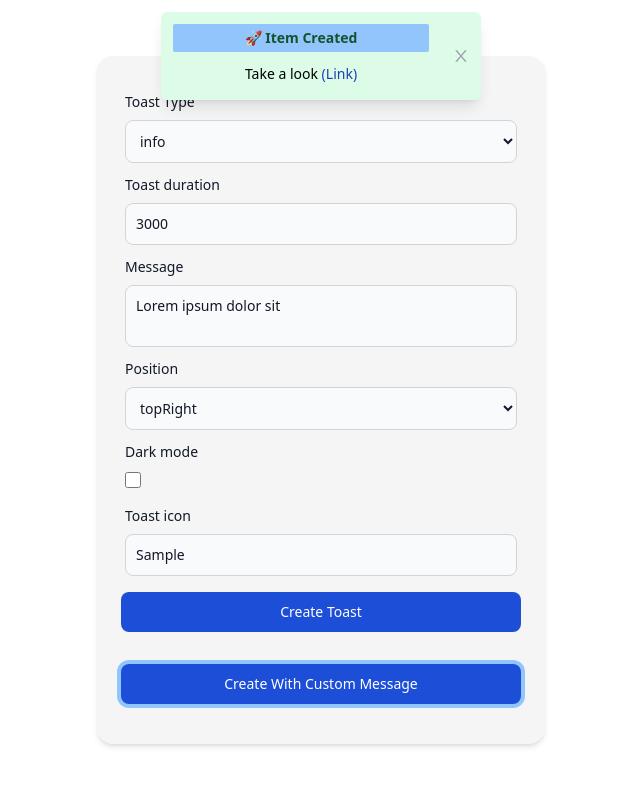
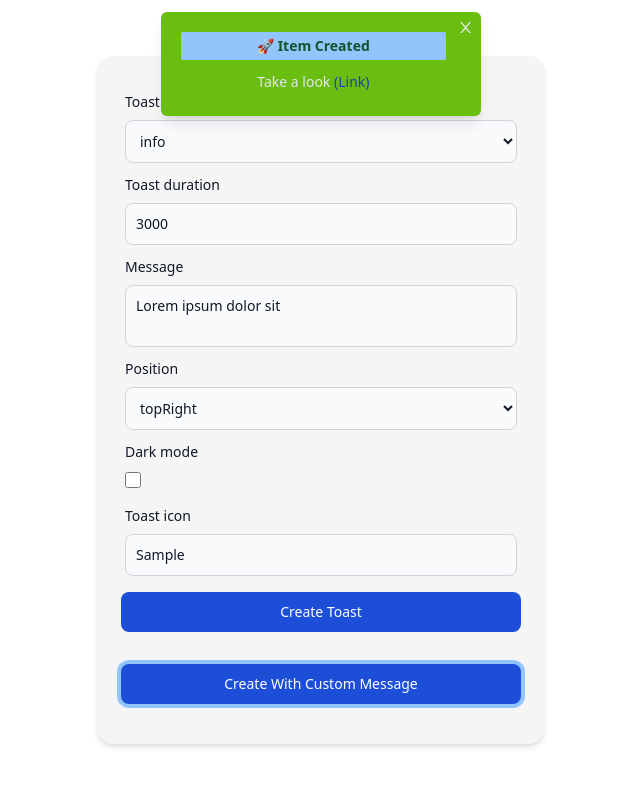
Before and after one commit to a7medhassanmohi/Toast, a React (Vite) app: page / in a window 1280 px wide. Both pictures are taken after typing "Sample" into the empty fields and a click on the button "Create With Custom Message". Shown: the top 786 px of the page, without its empty margins (319-959 px from the left). Built offline with nearby package versions, Linux system fonts and the light colour scheme.

Commit message:
change toast style

```diff
--- a/src/Components/Toast/Toast.tsx
+++ b/src/Components/Toast/Toast.tsx
@@ -55,13 +55,16 @@ const Toast = (props: Props) => {
       className={clsx(
         wrapperClasses[type],
         "animate-toastIn",
-        "flex justify-between items-center overflow-hidden rounded-md shadow-lg my-3 relative"
+        "flex justify-start items-center overflow-x-hidden overflow-y-auto rounded-md shadow-lg my-3 relative p-2"
       )}
       ref={wrapperRef}
       role={"alert"}
     >
          {!!duration && (
-        <div className="absolute bottom-0 right-0 left-0 w-full h-1 bg-neutral-100 dark:bg-neutral-500">
+        <div className={clsx(
+          "absolute bottom-0 right-0 left-0 w-full h-[5px] rounded-md ",
+          `bg-${type} dark:bg-${type}`
+        )}>
           <span
             className="absolute bg-neutral-200 left-0 top-0 bottom-0 h-full"
             style={{ width: `${progress}%` }}
@@ -69,14 +72,16 @@ const Toast = (props: Props) => {
         </div>
       )}
    {icon && (
-        <div className={clsx(iconClasses[type], "flex p-3")}>
-          <div className="inline-flex justify-center items-center w-6 h-6">
+        <div className={clsx(iconClasses[type], "flex p-2 rounded-full")}>
+          <div className="inline-flex justify-center items-center w-4 h-4">
             <span className="sr-only">{type} Icon</span>
             {icon}
           </div>
         </div>
       )}
-       <div className="text-sm font-semibold flex-grow p-3">{message}</div>
+      <div className='flex justify-between items-start flex-1 '>
+
+       <div className="text-sm font-semibold break-words w-[95%] max-w-[95%] p-3">{message}</div>
       <button
         aria-label="Close"
         onClick={() => {
@@ -87,6 +92,7 @@ const Toast = (props: Props) => {
         <span className="sr-only">Close</span>
         {closeIcon}
       </button>
+      </div>
     </div>
   )
 }
--- a/src/Components/Toast/utils.tsx
+++ b/src/Components/Toast/utils.tsx
@@ -9,7 +9,7 @@ export const positionClasses:Record<ToastPositionType,string>={
   bottomRight: "bottom-0 right-1",
 }
 export const closeButtonClasses =
-  "w-4 h-4 mx-3 items-center justify-center text-gray-400 dark:text-gray-200 hover:text-gray-900 rounded-md focus:ring-2 focus:ring-gray-300 inline-flex dark:hover:text-white";
+  " w-[5%] max-w-[5%] items-center dark:text-white hover:text-gray-900 $round10%ed-md focus:ring-2 focus:ring-gray-300  dark:hover:text-white";
 
 export const closeIcon = (
   <svg aria-hidden="true" viewBox="64 64 896 896" fill="currentColor">
@@ -17,16 +17,16 @@ export const closeIcon = (
   </svg>
 );
 export const wrapperClasses: Record<RequiredToastProps["type"], string> = {
-  info: "bg-blue-100 dark:bg-blue-800 dark:text-blue-100",
-  success: "bg-green-100 dark:bg-green-800 dark:text-green-100",
-  warning: "bg-orange-100 dark:bg-orange-800 dark:text-orange-100",
-  error: "bg-red-100 dark:bg-red-700 dark:text-red-100",
+  info: "bg-info dark:bg-info dark:text-blue-100  text-gray-200",
+  success: "bg-success dark:bg-success dark:text-green-100 text-gray-200",
+  warning: "bg-warning dark:bg-warning dark:text-orange-100 text-gray-200",
+  error: "bg-error dark:bg-error dark:text-red-100 text-gray-200",
 };
 export const iconClasses: Record<RequiredToastProps["type"], string> = {
-  info: "dark:bg-blue-100 bg-blue-500 text-white dark:text-blue-500",
-  success: "dark:bg-green-100 bg-green-500 text-white dark:text-green-500",
-  warning: "dark:bg-orange-100 bg-orange-500 text-white dark:text-orange-500",
-  error: "dark:bg-red-100 bg-red-500 text-white dark:text-red-500",
+  info: "dark:bg-white bg-white text-info dark:text-blue-500",
+  success: "dark:bg-white bg-white text-success dark:text-green-500",
+  warning: "dark:bg-white bg-white text-warning dark:text-orange-500",
+  error: "dark:bg-white bg-white text-error dark:text-red-500",
 };
 export const animationVariables: Record<ToastPositionType, string> = {
   topRight: "translateX(2000px)",
--- a/tailwind.config.js
+++ b/tailwind.config.js
@@ -26,6 +26,12 @@ export default  {
           },
         },
       },
+      colors:{
+        info:"#3e98db",
+        success:"#6abe10",
+        warning:"#f1c40f",
+        error:"#e7513b",
+      }
     },
   },
   plugins: [],
```
